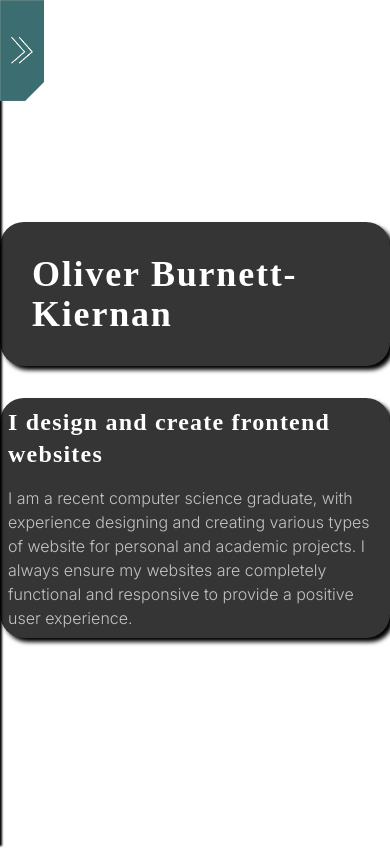
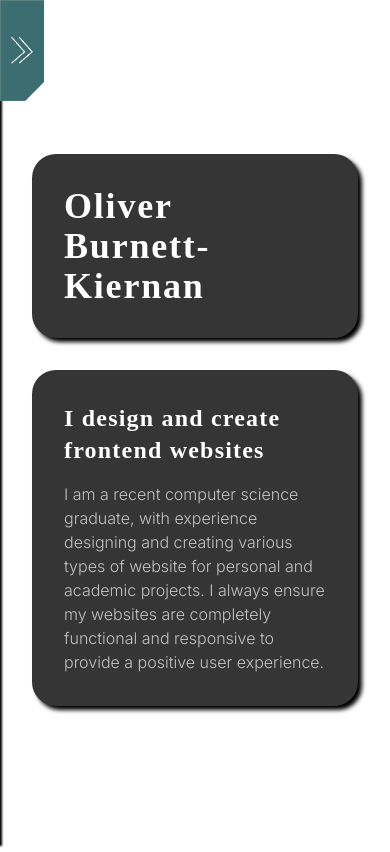
Before and after one commit to burgerking59/Portfolio, a Next.js app: page / in a window 390 px wide. Built offline with nearby package versions, Linux system fonts and the light colour scheme; a web font is replaced by a local one.

Commit message:
fixed mobile look

```diff
--- a/src/app/page.js
+++ b/src/app/page.js
@@ -7,11 +7,11 @@ export default function About() {
   return (
     <div className="md:flex">
     <Navbar name={"about"} />
-    <div className="bg-white flex mt-2 gap-8 min-h-screen w-full md:w-[70vw] md:fixed md:top-0 md:right-0 md:bottom-0 flex-col items-center justify-center">
+    <div className="bg-white flex mt-2 gap-8 px-8 md:p-0 min-h-screen w-full md:w-[70vw] md:fixed md:top-0 md:right-0 md:bottom-0 flex-col items-center justify-center">
       <div className="bg-black rounded-3xl myShadow">
         <h1 className="text-text text-white font-black text-4xl p-8 md:p-16 tracking-wider">Oliver Burnett-Kiernan</h1>
       </div>
-      <div className="md:mx-24 myShadow w-fit p-2 md:px-24 md:py-12 rounded-3xl flex flex-col gap-4 justify-center bg-black">
+      <div className="md:mx-24 myShadow p-8 w-fit p-2 md:px-24 md:py-12 rounded-3xl flex flex-col gap-4 justify-center bg-black">
         <h2 className="text-white font-black text-2xl tracking-wider w-fit">I design and create frontend websites</h2>
         <p className="text-white text-base font-light opacity-70">
               I am a recent computer science graduate, with experience designing and creating various types of website for personal and academic projects. I always ensure my websites are completely functional and responsive to provide a positive user experience.
```
